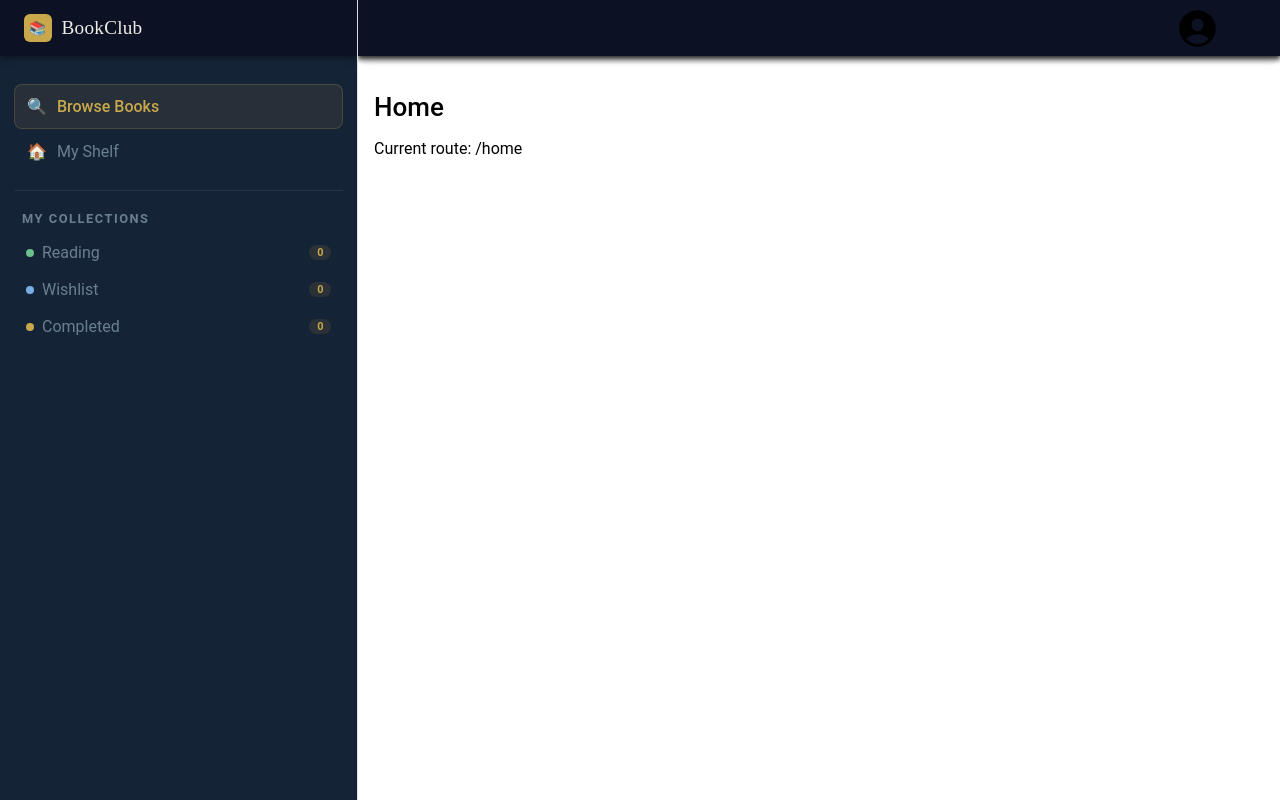
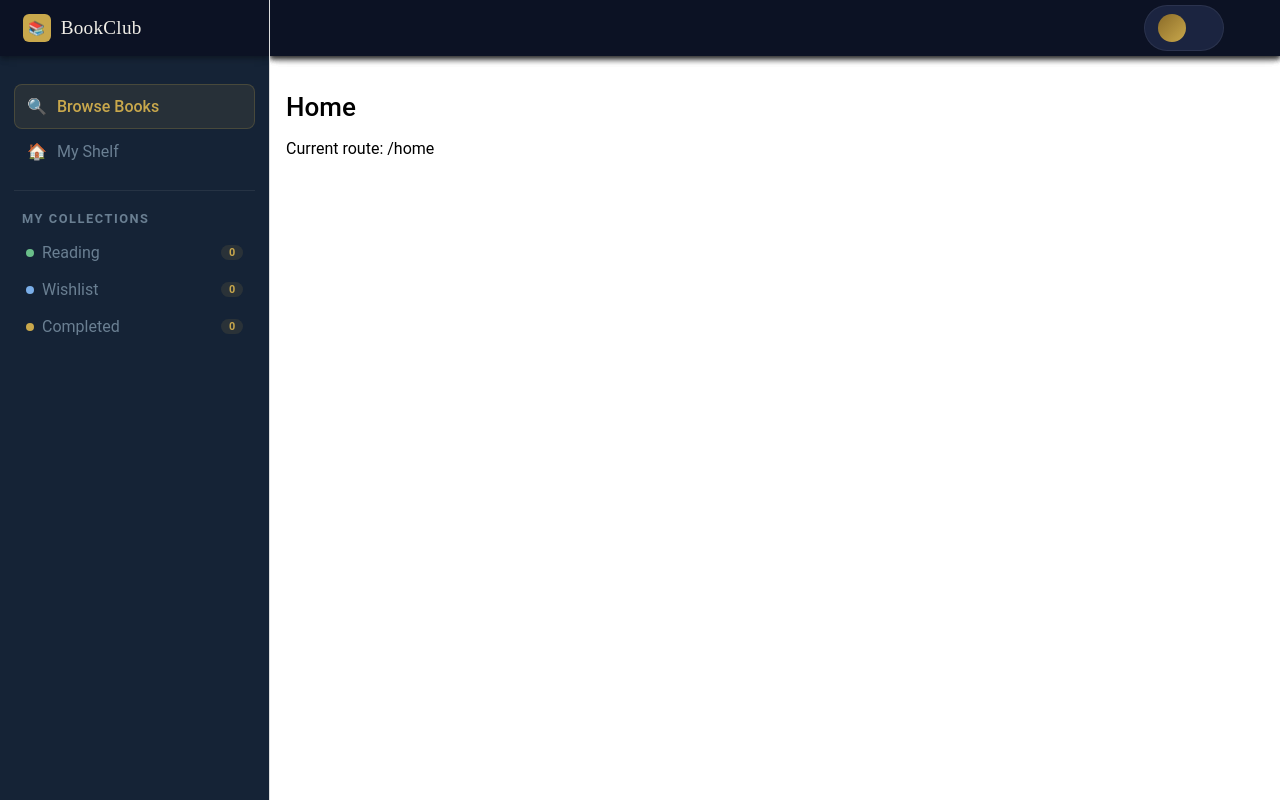
Before and after one commit to SamaraRuizSandoval/BookClubApp, a React (Vite) app in the folder book-club-app/: page /home in a window 1280 px wide. Built offline with nearby package versions, Linux system fonts and the light colour scheme.

Commit message:
refactor: Updates login patten to store user and token expiration time

```diff
--- a/book-club-app/src/components/LeftMenu.tsx
+++ b/book-club-app/src/components/LeftMenu.tsx
@@ -52,7 +52,12 @@ export function LeftMenu() {
   };
 
   return (
-    <IonMenu contentId="main-content" type="overlay" side="start">
+    <IonMenu
+      className="sidebar"
+      contentId="main-content"
+      type="overlay"
+      side="start"
+    >
       <IonHeader>
         <IonToolbar>
           <IonTitle>
--- a/book-club-app/src/components/layout/UpperNavigation.tsx
+++ b/book-club-app/src/components/layout/UpperNavigation.tsx
@@ -11,15 +11,27 @@ import {
   IonMenuButton,
 } from '@ionic/react';
 import { useState } from 'react';
+import { useLocation } from 'react-router';
 
-import profilePic from '../../assets/images/person-circle.svg';
 import { useAuth } from '../../context/AuthContext';
+import { User } from '../../types/user';
+
+type UserData = {
+  user: User;
+};
 
 export function UpperNavigation() {
+  const { auth } = useAuth();
+  const user = auth.user;
   const [showOptions, setShowOptions] = useState(false);
   const [event, setEvent] = useState<any>(null);
   const { logout } = useAuth();
   const router = useIonRouter();
+  const initials = auth.user?.username
+    ?.split(' ')
+    .map((n) => n[0])
+    .join('')
+    .toUpperCase();
 
   const handleLogout = () => {
     logout();
@@ -35,15 +47,17 @@ export function UpperNavigation() {
           </IonButtons>
           <IonButtons slot="end">
             <IonButton
+              className="user-chip"
               fill="clear"
               onClick={(e) => {
                 setEvent(e.nativeEvent);
                 setShowOptions(true);
               }}
             >
-              <IonAvatar>
-                <img src={profilePic} alt="Profile" />
-              </IonAvatar>
+              <div className="user-avatar" aria-hidden="true">
+                {initials}
+              </div>
+              <span className="user-name">{user?.username}</span>
             </IonButton>
           </IonButtons>
         </IonToolbar>
--- a/book-club-app/src/context/AuthContext.tsx
+++ b/book-club-app/src/context/AuthContext.tsx
@@ -1,10 +1,11 @@
 import React, { createContext, useContext, useEffect, useState } from 'react';
 
-import { AuthState } from '../types/auth';
+import { AuthState, AuthTokenResponse } from '../types/auth';
+import { User } from '../types/user';
 
 type AuthContextType = {
   auth: AuthState;
-  login: (token: string, user: any) => void;
+  login: (token: string, expiry: string, user: User) => void;
   logout: () => void;
   initializing: boolean;
 };
@@ -25,8 +26,21 @@ export const AuthProvider: React.FC<{ children: React.ReactNode }> = ({
   // 🔄 Restore session on app load
   useEffect(() => {
     const storedToken = localStorage.getItem('authToken');
+    const storedExpiry = localStorage.getItem('authExpiry');
+    const storedUser = localStorage.getItem('user');
 
-    if (!storedToken) {
+    if (!storedToken || !storedExpiry) {
+      setInitializing(false);
+      return;
+    }
+
+    const expiryDate = new Date(storedExpiry);
+
+    if (expiryDate <= new Date()) {
+      localStorage.removeItem('authToken');
+      localStorage.removeItem('authExpiry');
+      localStorage.removeItem('user');
+
       setInitializing(false);
       return;
     }
@@ -58,8 +72,10 @@ export const AuthProvider: React.FC<{ children: React.ReactNode }> = ({
       });
   }, []);
 
-  const login = (token: string, user: any) => {
+  const login = (token: string, expiry: string, user: User) => {
     localStorage.setItem('authToken', token);
+    localStorage.setItem('authExpiry', expiry);
+    localStorage.setItem('user', JSON.stringify(user));
 
     setAuth({
       token,
--- a/book-club-app/src/global.css
+++ b/book-club-app/src/global.css
@@ -122,6 +122,40 @@ ion-toolbar {
   --border-bottom: 1px solid var(--navy-border);
 }
 
+.user-chip {
+  display: flex;
+  align-items: center;
+  gap: 10px;
+  background: var(--navy-light);
+  border: 1px solid var(--navy-border);
+  border-radius: 50px;
+  padding: 5px 14px 5px 5px;
+  cursor: pointer;
+  transition: border-color 0.2s;
+}
+.user-chip:hover {
+  border-color: rgba(201, 168, 76, 0.3);
+}
+.user-avatar {
+  width: 28px;
+  height: 28px;
+  border-radius: 50%;
+  background: linear-gradient(135deg, var(--gold-dim), var(--gold));
+  display: flex;
+  align-items: center;
+  justify-content: center;
+  font-size: 0.75rem;
+  font-weight: 600;
+  color: var(--navy);
+}
+
+.user-name {
+  padding-left: 15px;
+  font-size: 0.82rem;
+  font-weight: 500;
+  color: var(--warm-white);
+}
+
 .success-toast {
   --background: #0f766e;
   --color: white;
--- a/book-club-app/src/pages/Login.tsx
+++ b/book-club-app/src/pages/Login.tsx
@@ -62,22 +62,24 @@ export function Login() {
         },
       );
 
-      const authToken = authResponse.data.auth_token.token;
+      const { token, expiry } = authResponse.data.auth_token;
 
-      localStorage.setItem('authToken', authToken);
+      localStorage.setItem('authToken', token);
+      localStorage.setItem('authExpiry', expiry);
 
-      const userData = await api.get<User>('/me', {
+      const userResponse = await api.get<User>('/me', {
         headers: {
-          Authorization: `Bearer ${authToken}`,
+          Authorization: `Bearer ${token}`,
         },
       });
+      const user = userResponse.data;
 
-      login(authToken, userData);
+      login(token, expiry, userResponse.data);
       setIsLoading(false);
-      if (userData.data.role === 'admin') {
+      if (user.role === 'admin') {
         history.replace('/admin');
       } else {
-        history.replace('/home');
+        history.push('/home', { user });
       }
     } catch (error) {
       console.error('Error logging in:', error);
--- a/book-club-app/src/styles/left_menu.css
+++ b/book-club-app/src/styles/left_menu.css
@@ -1,8 +1,8 @@
 @import '../global.css';
-.sidebar {
-  width: var(--sidebar-w);
-  flex-shrink: 0;
-  --background: var(--navy-mid);
+@media (min-width: 1200px) {
+  .sidebar {
+    width: var(--sidebar-w);
+  }
 }
 
 ion-content.sidebar-content {
```
